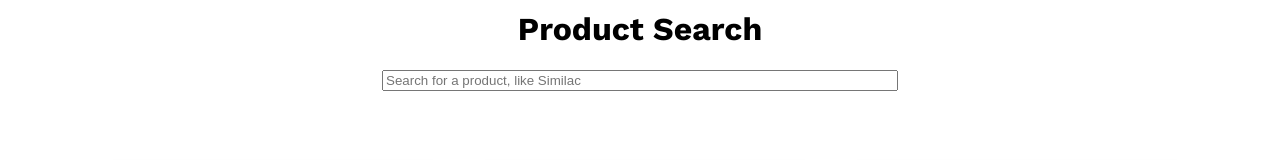
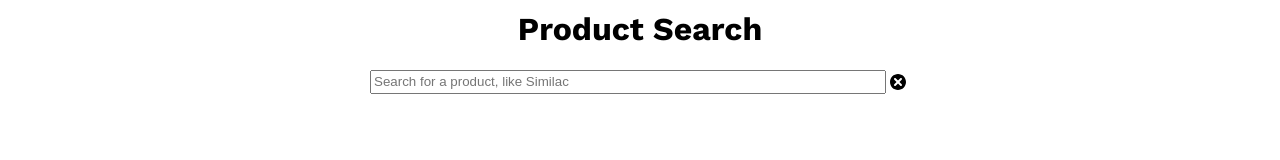
Before and after one commit to yinggoings/public-good-front-end, a React (Create React App) app: page / in a window 1280 px wide. Shown: the part 292-452 px from the top of the page. Built offline with nearby package versions, Linux system fonts and the light colour scheme.

Commit message:
Add button to clear input

```diff
--- a/src/App.js
+++ b/src/App.js
@@ -14,6 +14,10 @@ const App = () => {
     //convert input text to lower case
     var lowerCase = e.target.value.toLowerCase();
     setInputText(lowerCase);
+  };
+
+  const clearInput = () => {
+    setInputText("");
   };
 
   const [products, setProducts] = useState([
@@ -172,6 +176,7 @@ const App = () => {
             products={products}
             inputHandler={inputHandler}
             inputText={inputText}
+            clearInput={clearInput}
           />
           {/* {inputText !== "" ? <h1>All Products</h1> : ""} */}
           {inputText === "" ? <ProductList products={products} /> : ""}
--- a/src/Components/ProductSearch.css
+++ b/src/Components/ProductSearch.css
@@ -4,3 +4,12 @@ input {
         width: 60%
         } */
 }
+
+.clear {
+    font-size: 1.5rem;
+}
+
+.search {
+    display: flex;
+    justify-content: center;
+}
--- a/src/Components/ProductSearch.js
+++ b/src/Components/ProductSearch.js
@@ -3,8 +3,9 @@ import PropTypes from "prop-types";
 import { useState } from "react";
 import "./ProductSearch.css";
 import Product from "./Product";
+import { TiDelete } from "react-icons/ti";
 
-const ProductSearch = ({ products, inputText, inputHandler }) => {
+const ProductSearch = ({ products, inputText, inputHandler, clearInput }) => {
   const filteredData = products.filter((product) => {
     //if no input the return the original
     if (inputText === "") {
@@ -25,14 +26,20 @@ const ProductSearch = ({ products, inputText, inputHandler }) => {
       return `${filteredData.length} results`;
     }
   };
+
   return (
     <div>
       <h1>Product Search</h1>
-      <input
-        type="text"
-        placeholder="Search for a product, like Similac"
-        onChange={inputHandler}
-      />
+      <div className="search">
+        <input
+          type="text"
+          placeholder="Search for a product, like Similac"
+          onChange={inputHandler}
+          value={inputText}
+        />
+        <TiDelete className="clear" onClick={clearInput} />
+      </div>
+
       <ul>
         {/* {console.log(filteredData)}
         {filteredData.length === 0 && inputText.length > 0
```
